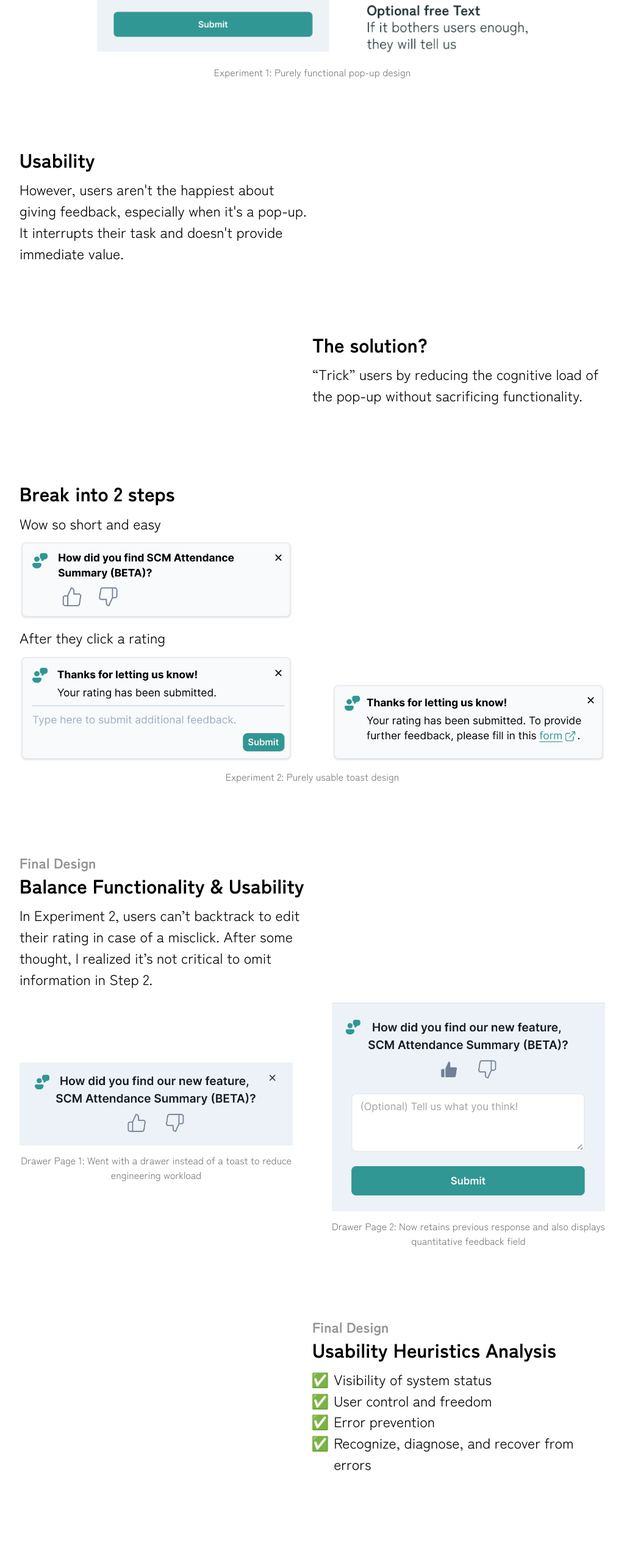
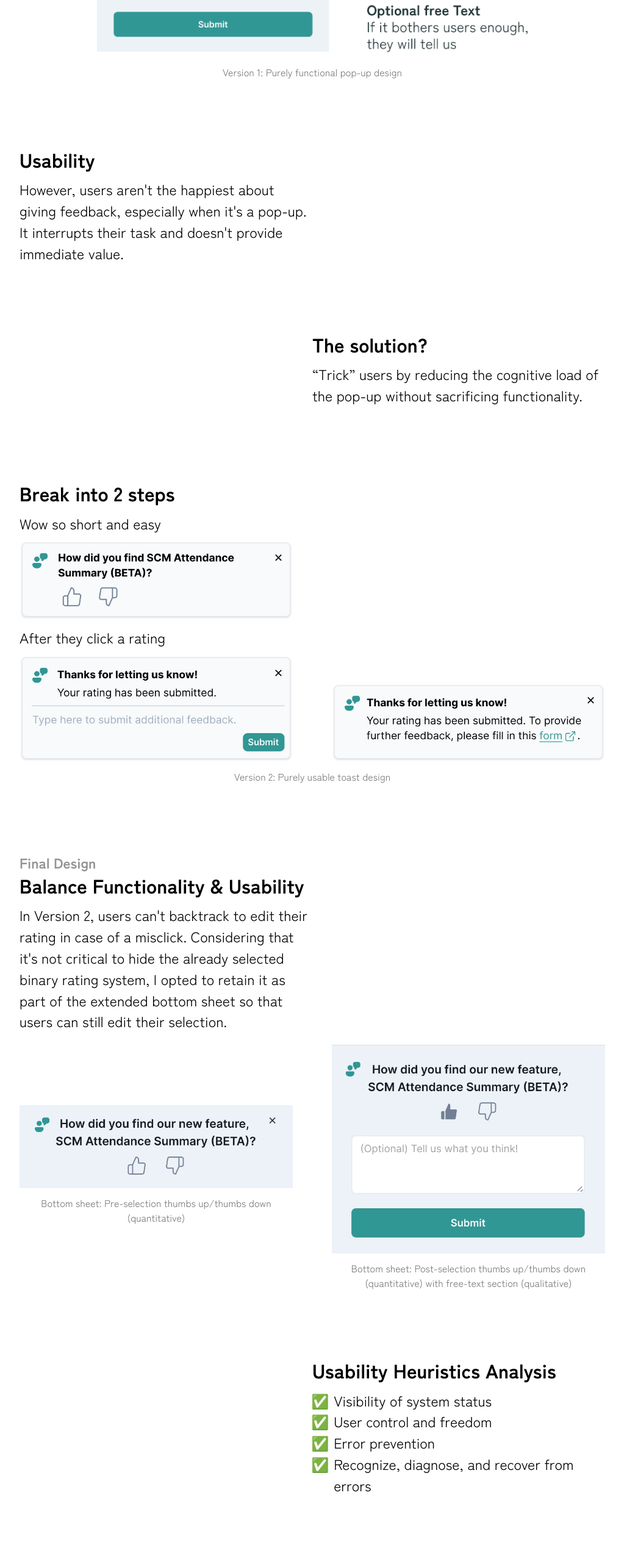
Before and after one commit to tang-jiaxi/portfolio, a Next.js app: page /govtech in a window 1280 px wide. Shown: the part 7568-10106 px from the top of the page at 61% size, without its empty margins (128-1151 px from the left). Built offline with nearby package versions, Linux system fonts and the light colour scheme.

Commit message:
small govtech case study update

```diff
--- a/app/(casestudy)/govtech/_components/11_Functionality.tsx
+++ b/app/(casestudy)/govtech/_components/11_Functionality.tsx
@@ -22,7 +22,7 @@ export default function Functionality() {
   return (
     <FullContentBlock
       content1={text}
-      fullImage={<ImageCaption image={imageElement} caption="Experiment 1: Purely functional pop-up design"/>}
+      fullImage={<ImageCaption image={imageElement} caption="Version 1: Purely functional pop-up design"/>}
       isFlexRow={false}
     ></FullContentBlock>
   )
--- a/app/(casestudy)/govtech/_components/13_BreakInto2Steps.tsx
+++ b/app/(casestudy)/govtech/_components/13_BreakInto2Steps.tsx
@@ -21,7 +21,7 @@ export default function BreakInto2Steps() {
         content2={<Image src={toastExternalLink} alt="Page 2 link to external feedback form drawer"/>}
         align="items-end"
       ></ContentBlock>
-      <small className="text-center mt-1 md:mt-3">Experiment 2: Purely usable toast design</small>
+      <small className="text-center mt-1 md:mt-3">Version 2: Purely usable toast design</small>
     </section>
   )
 }
--- a/app/(casestudy)/govtech/_components/14_FinalDesign.tsx
+++ b/app/(casestudy)/govtech/_components/14_FinalDesign.tsx
@@ -9,21 +9,21 @@ export default function FinalDesign() {
     <>
       <h5>Final Design</h5>
       <h1>Balance Functionality & Usability</h1>
-      <p>In Experiment 2, users can’t backtrack to edit their rating in case of a misclick. After some thought, I realized it’s not critical to omit information in Step 2.</p>
+      <p>In Version 2, users can&apos;t backtrack to edit their rating in case of a misclick. Considering that it&apos;s not critical to hide the already selected binary rating system, I opted to retain it as part of the extended bottom sheet so that users can still edit their selection.</p>
     </>
   )
 
   const image1 = (
     <Image
       src={drawerQuantitative}
-      alt="Page 1 quantitative thumbs up thumbs down drawer"
+      alt="Bottom sheet: Pre-selection thumbs up/thumbs down (quantitative)"
     />
   )
 
   const image2 = (
     <Image
       src={expandedDrawer}
-      alt="Page 2 combined quantitative and qualitative feedback"
+      alt="Bottom sheet: Post-selection thumbs up/thumbs down (quantitative) with free-text section (qualitative)"
     />
   )
 
@@ -33,8 +33,8 @@ export default function FinalDesign() {
         content1={text}
       ></ContentBlock>
       <ContentBlock
-        content1={<ImageCaption image={image1} caption="Drawer Page 1: Went with a drawer instead of a toast to reduce engineering workload"/>}
-        content2={<ImageCaption image={image2} caption="Drawer Page 2: Now retains previous response and also displays quantitative feedback field"/>}
+        content1={<ImageCaption image={image1} caption="Bottom sheet: Pre-selection thumbs up/thumbs down (quantitative)"/>}
+        content2={<ImageCaption image={image2} caption="Bottom sheet: Post-selection thumbs up/thumbs down (quantitative) with free-text section (qualitative)"/>}
       ></ContentBlock>
     </div>
   )
--- a/app/(casestudy)/govtech/_components/15_Heuristics.tsx
+++ b/app/(casestudy)/govtech/_components/15_Heuristics.tsx
@@ -3,7 +3,6 @@ import { ContentBlock } from "@/components/ContentBlock";
 export default function Heuristics() {
   const text = (
     <>
-      <h5>Final Design</h5>
       <h1>Usability Heuristics Analysis</h1>
       <ul style={{ listStyleType: "'✅'" }} className="mt-[0.75rem] ml-1">
         <li className="pl-2">Visibility of system status</li>
--- /dev/null
+++ b/app/(casestudy)/govtech/_components/18_Feedback.tsx
@@ -0,0 +1,42 @@
+import { ContentBlock } from "@/components/ContentBlock";
+import { ImageCaption } from "@/components/ImageCaption";
+import reactPlanning from "@/images/govtech/18_react_planning.webp";
+import Image from "next/image";
+
+export default function Feedback() {
+  // const text = (
+  //   <>
+  //     <h1>Interdisciplinary insights & more</h1>
+  //     <p>Contact me via&nbsp;
+  //       <a href="mailto:jt.jiaxitang@gmail.com" style={{textDecoration: "underline", font: "inherit"}}>
+  //         jt.jiaxitang@gmail.com
+  //       </a>
+  //       &nbsp;to find out about details such as feature design case studies!
+  //     </p>
+  //   </>
+  // )
+  const text = (
+    <>
+      <h1>Overall, my contributions received positive user feedback!</h1>
+        <blockquote>
+        <div>&quot;With the new features (including add dropdown selection), I can conduct an item and error analysis of a student cohort much more easily.&quot;</div>
+        <cite>— Math teacher, Secondary School (Grade 7-10)<br></br>
+        * quote obfuscated due to NDA</cite>
+      </blockquote>
+    </>
+  )
+
+  const imageElement = (
+    <Image
+      src={reactPlanning}
+      alt="Laying out component architecture for react development"
+    />
+  )
+
+  return (
+    <ContentBlock
+      content1={text}
+      image2={<ImageCaption image={imageElement} caption="Behind-the-scenes: Laying out the 'Dropdown selection' component architecture for React development"/>}
+    ></ContentBlock>
+  )
+}
--- a/app/(casestudy)/govtech/_components/18_Interdisiplinary.tsx
+++ /dev/null
@@ -1,32 +0,0 @@
-import { ContentBlock } from "@/components/ContentBlock";
-import { ImageCaption } from "@/components/ImageCaption";
-import reactPlanning from "@/images/govtech/18_react_planning.webp";
-import Image from "next/image";
-
-export default function Interdisiplinary() {
-  const text = (
-    <>
-      <h1>Interdisciplinary insights & more</h1>
-      <p>Contact me via&nbsp;
-        <a href="mailto:jt.jiaxitang@gmail.com" style={{textDecoration: "underline", font: "inherit"}}>
-          jt.jiaxitang@gmail.com
-        </a>
-        &nbsp;to find out about details such as feature design case studies!
-      </p>
-    </>
-  )
-
-  const imageElement = (
-    <Image
-      src={reactPlanning}
-      alt="Overview of activities I did during my internship"
-    />
-  )
-
-  return (
-    <ContentBlock
-      content1={text}
-      image2={<ImageCaption image={imageElement} caption="Sneak peek of me planning a React component in Figma"/>}
-    ></ContentBlock>
-  )
-}
--- /dev/null
+++ b/app/(casestudy)/govtech/_components/19_Interdisiplinary.tsx
@@ -0,0 +1,18 @@
+import { ContentBlock } from "@/components/ContentBlock";
+
+export default function Interdisiplinary() {
+  const text = (
+    <>
+      <h1>And there&apos;s more!</h1>
+      <p>These are just glimpses of the many interdisiplinary learning moments I had during my internship. Let&apos;s connect if you&apos;d like to hear more about my experience!
+      </p>
+    </>
+  )
+
+  return (
+    <ContentBlock
+      content1={text}
+      isFlexRow={false}
+    ></ContentBlock>
+  )
+}
--- a/app/(casestudy)/govtech/_components/19_Reflection.tsx
+++ b/app/(casestudy)/govtech/_components/19_Reflection.tsx
@@ -35,7 +35,7 @@ export default function Reflection() {
         content2={
           <ImageCaption
             image={imageElement}
-            caption="Led a team of software engineers + 1 HR intern to victory in our UX-themed intern hackathon!"
+            caption="Led a team with no prior UX experience to secure second place in our UX-themed intern hackathon!"
           />
         }
         isFlexRow={false}
--- a/app/(casestudy)/govtech/page.tsx
+++ b/app/(casestudy)/govtech/page.tsx
@@ -19,8 +19,9 @@ import FinalDesign from '@/app/(casestudy)/govtech/_components/14_FinalDesign';
 import Heuristics from '@/app/(casestudy)/govtech/_components/15_Heuristics';
 import Frontend from '@/app/(casestudy)/govtech/_components/16_Frontend';
 import SlowlyProgressInDifficulty from '@/app/(casestudy)/govtech/_components/17_SlowlyProgress';
-import Interdisiplinary from '@/app/(casestudy)/govtech/_components/18_Interdisiplinary';
+import Feedback from '@/app/(casestudy)/govtech/_components/18_Feedback';
 import Reflection from '@/app/(casestudy)/govtech/_components/19_Reflection';
+import Interdisiplinary from './_components/19_Interdisiplinary';
 
 export const metadata: Metadata = {
   title: 'GovTech',
@@ -57,7 +58,8 @@ const GovTechPage = () => {
         <Heuristics></Heuristics>
         <Frontend></Frontend>
         <SlowlyProgressInDifficulty></SlowlyProgressInDifficulty>
-        <Interdisiplinary></Interdisiplinary>
+        <Feedback></Feedback>
+        <Interdisiplinary/>
         <Reflection></Reflection>
       </main>
     </>
--- a/app/globals.css
+++ b/app/globals.css
@@ -88,6 +88,9 @@
     @media (min-width: 1024px) {
       font-size: 2rem;
     }
+    @media (min-width: 2100px) {
+      font-size: 2vw;
+    }
   }
 
   h2 {
@@ -96,6 +99,9 @@
     margin: unset;
     @media (min-width: 768px) {
       font-size: 2rem;
+    }
+    @media (min-width: 2100px) {
+      font-size: 2vw;
     }
   }
 
@@ -110,6 +116,9 @@
     @media (min-width: 1024px) {
       font-size: 1.2rem;
     }
+    @media (min-width: 2100px) {
+      font-size: 1.2vw;
+    }
   }
 
   h4 {
@@ -119,6 +128,9 @@
     font-weight: normal;
     @media (min-width: 768px) {
       font-size: 1rem;
+    }
+    @media (min-width: 2100px) {
+      font-size: 1vw;
     }
   }
 
@@ -132,6 +144,9 @@
     @media (min-width: 1024px) {
       font-size: 1.45rem;
     }
+    @media (min-width: 2100px) {
+      font-size: 1.45vw;
+    }
   }
 
   p {
@@ -143,6 +158,9 @@
     }
     @media (min-width: 1024px) {
       font-size: 1.45rem;
+    }
+    @media (min-width: 2100px) {
+      font-size: 1.45vw;
     }
   }
 
@@ -157,6 +175,9 @@
     }
     @media (min-width: 1024px) {
       font-size: 1rem;
+    }
+    @media (min-width: 2100px) {
+      font-size: 1vw;
     }
   }
 
@@ -175,6 +196,9 @@
     @media (min-width: 1024px) {
       font-size: 1.2rem;
     }
+    @media (min-width: 2100px) {
+      font-size: 1.2vw;
+    }
   }
 
   cite {
@@ -189,6 +213,9 @@
     }
     @media (min-width: 1024px) {
       font-size: 1rem;
+    }
+    @media (min-width: 2100px) {
+      font-size: 1vw;
     }
   }
 
@@ -206,6 +233,10 @@
       font-size: 1.45rem;
       padding-left: 1.45rem;
     }
+    @media (min-width: 2100px) {
+      font-size: 1.45vw;
+      padding-left: 1.45vw;
+    }
   }
 
   ol {
@@ -217,6 +248,10 @@
       font-size: 1.45rem;
       padding-left: 1.45rem;
     }
+    @media (min-width: 2100px) {
+      font-size: 1.45vw;
+      padding-left: 1.45vw;
+    }
   }
 
   li {
@@ -227,6 +262,9 @@
     }
     @media (min-width: 1024px) {
       font-size: 1.45rem;
+    }
+    @media (min-width: 2100px) {
+      font-size: 1.45vw;
     }
   }
 
--- a/components/NavMenu.tsx
+++ b/components/NavMenu.tsx
@@ -42,7 +42,7 @@ export default function NavMenu({ isVertical = false }: NavMenuProps) {
   <a href="resume" className={`hover:underline text-base align-middle ${isVertical ? `md:mb-0` : `md:mb-0.5`}`}>Resume</a> */}
 
   return (
-    <div className={`flex flex-wrap justify-center gap-y-2 ${isVertical ? 'flex-col space-y-2 text-center' : 'flex-row gap-4'}`}>
+    <div className={`flex flex-wrap justify-center gap-y-2 ${isVertical ? 'flex-col space-y-2 tezxt-center' : 'flex-row gap-4'}`}>
       <a href="/" onClick={handleNavClick('ShowAll')} className={`hover:underline text-base align-middle ${isVertical ? `md:mb-0` : `sm:mt-0.5`}`}>Projects</a>
       <a href="exploration" className={`hover:underline text-base align-middle ${isVertical ? `md:mb-0` : `sm:mt-0.5`}`}>Exploration</a>
       <a href="resume" className={`hover:underline text-base align-middle ${isVertical ? `md:mb-0` : `sm:mt-0.5`}`}>Resume</a>
```
Also changed, not shown: components/ProjectsArray.js (+1 -1 lines).
